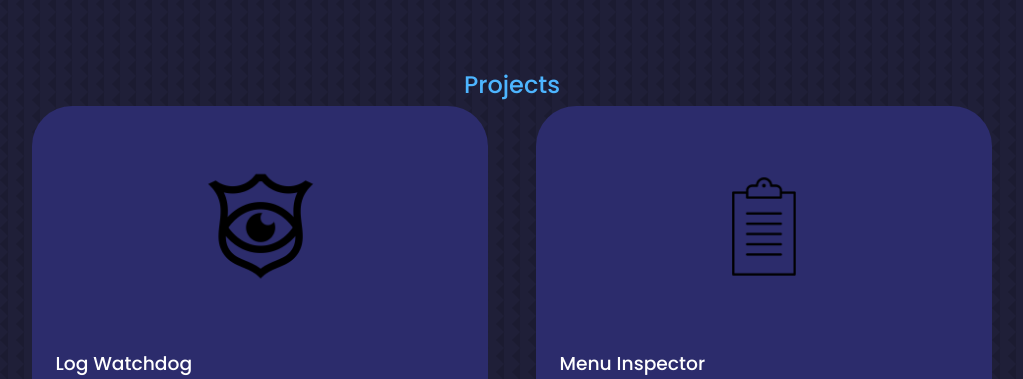
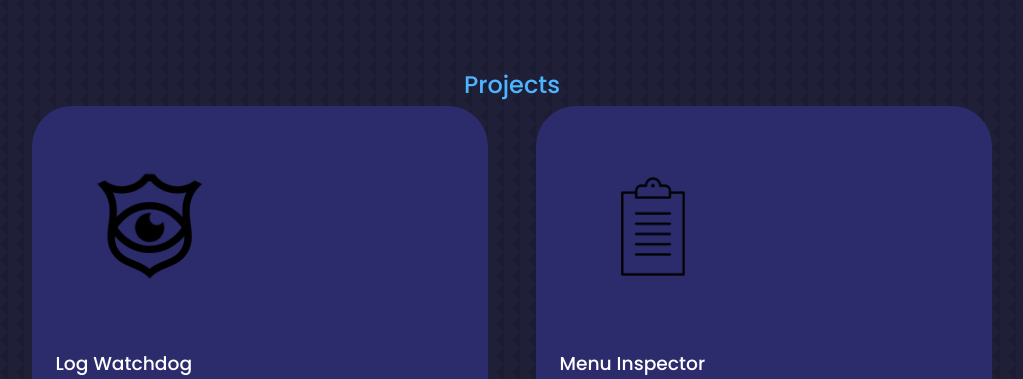
Before and after one commit to D0T7/Portfolio, a React (Create React App) app: page / in a window 1280 px wide. Shown: the part 4020-4399 px from the top of the page, without its empty margins (128-1151 px from the left). Built offline with nearby package versions, Linux system fonts and the light colour scheme.

Commit message:
undo centre image

```diff
--- a/src/components/projects/Projects.css
+++ b/src/components/projects/Projects.css
@@ -33,8 +33,8 @@
 .oversized_project_image {
     max-width: 200px;
     max-height: 200px;
-    display: block;
-    margin: 0 auto;
+    /* display: block;
+    margin: 0 auto; */
     padding: 5px 2px 10px 2px;
     width: auto;
     height: auto;
```
